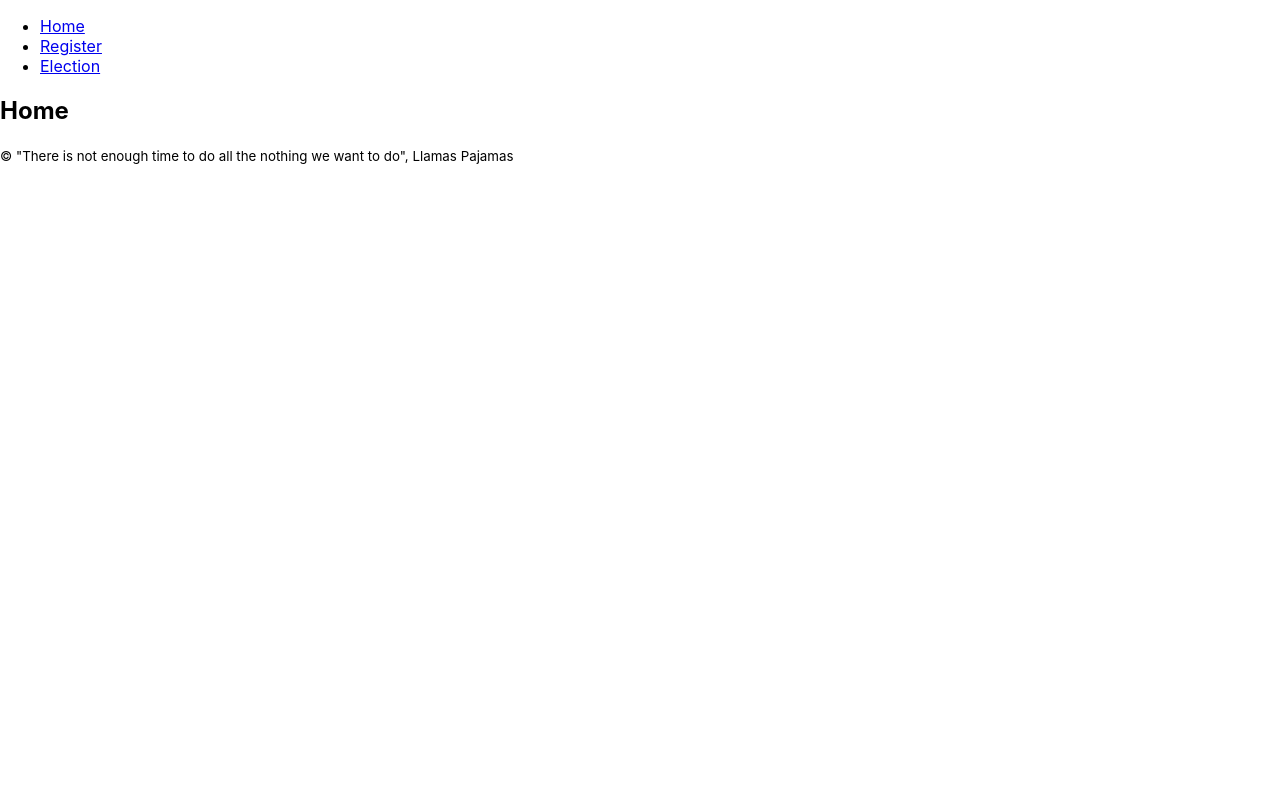
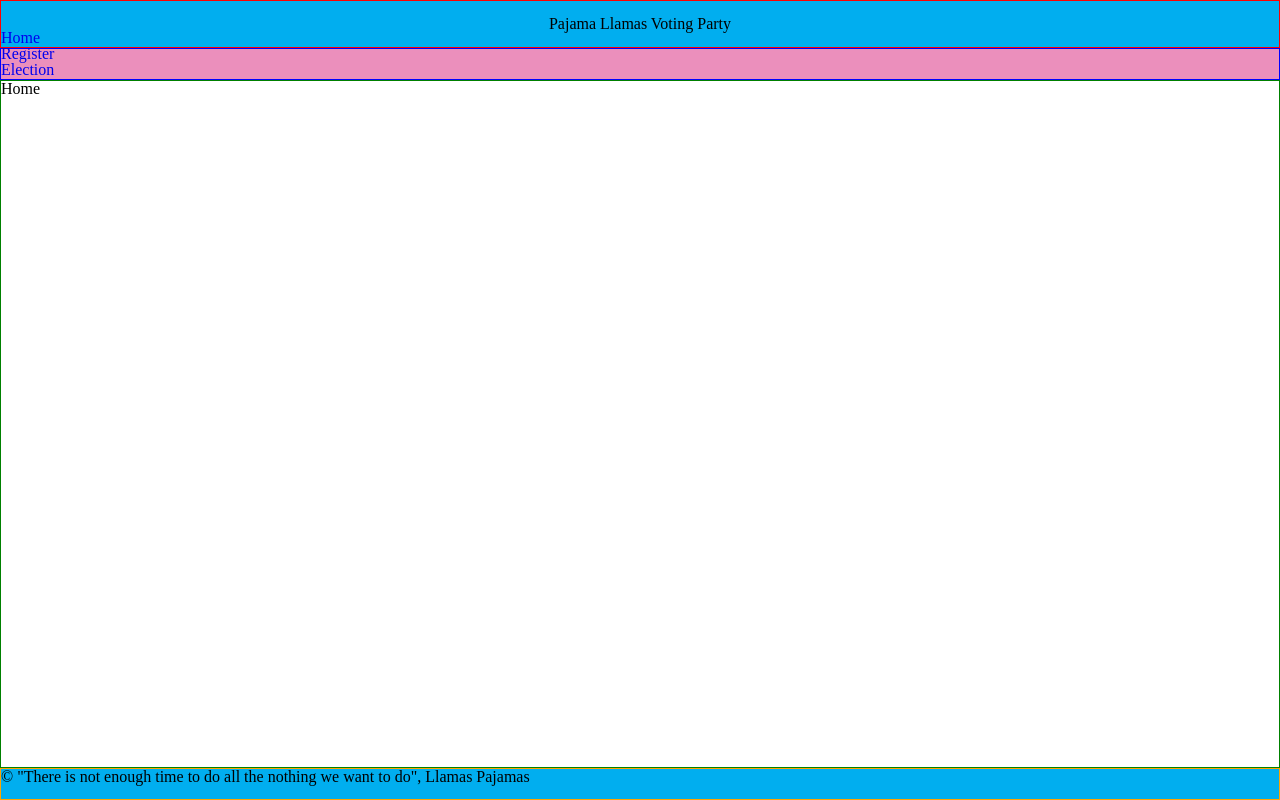
Before and after one commit to Kal-elthegreat/llamas, a JavaScript app in the folder final-proj/: page / in a window 1280 px wide. Built offline with nearby package versions, Linux system fonts and the light colour scheme.

Commit message:
layout styling

```diff
--- /dev/null
+++ b/final-proj/src/components/Layout.css
@@ -0,0 +1,102 @@
+/* http://meyerweb.com/eric/tools/css/reset/
+   v2.0 | 20110126
+   License: none (public domain)
+*/
+
+html, body, div, span, applet, object, iframe,
+h1, h2, h3, h4, h5, h6, p, blockquote, pre,
+a, abbr, acronym, address, big, cite, code,
+del, dfn, em, img, ins, kbd, q, s, samp,
+small, strike, strong, sub, sup, tt, var,
+b, u, i, center,
+dl, dt, dd, ol, ul, li,
+fieldset, form, label, legend,
+table, caption, tbody, tfoot, thead, tr, th, td,
+article, aside, canvas, details, embed,
+figure, figcaption, footer, header, hgroup,
+menu, nav, output, ruby, section, summary,
+time, mark, audio, video {
+	margin: 0;
+	padding: 0;
+	border: 0;
+	font-size: 16px;
+	font: inherit;
+	vertical-align: baseline;
+}
+/* HTML5 display-role reset for older browsers */
+article, aside, details, figcaption, figure,
+footer, header, hgroup, menu, nav, section {
+	display: block;
+}
+body {
+	line-height: 1;
+}
+ol, ul {
+	list-style: none;
+}
+blockquote, q {
+	quotes: none;
+}
+blockquote:before, blockquote:after,
+q:before, q:after {
+	content: '';
+	content: none;
+}
+table {
+	border-collapse: collapse;
+	border-spacing: 0;
+}
+
+.container {
+    position: fixed;
+    top:0;
+    bottom: 0;
+    left: 0;
+    right: 0;
+    display: grid;
+    grid-template-rows: 3rem 2rem 1fr  2rem;
+    grid-template-areas:
+    "header"
+    "menu"
+    "content"
+    "footer";
+}
+
+#main-header,#footer {
+    background-color: #01aeef;
+}
+
+#main-header {
+    grid-area: header;
+    display: flex;
+    justify-content: center;
+    align-items: center;
+    border: 1px solid red;
+}
+
+#main-nav {
+    grid-area: menu;
+    display: flex;
+    align-items: center;
+    border: 1px solid blue;
+    background-color: #eb8fbc;
+    padding: 0 0 20px 0;
+}
+
+#main-nav li > a {
+    text-decoration: none;
+}
+
+#main-nav li > a:hover {
+    text-decoration: underline;
+}
+
+#main-content {
+    grid-area: content;
+    border: 1px solid green;
+}
+
+#footer {
+    grid-area: footer;
+    border: 1px solid orange;
+}
--- a/final-proj/src/components/Layout.js
+++ b/final-proj/src/components/Layout.js
@@ -1,10 +1,11 @@
 import { Outlet,Link } from "react-router-dom"
+import './Layout.css'
 
 export const Layout = () => {
     return (
         <div className="container">
             <header id="main-header">
-
+                <h1>Pajama Llamas Voting Party</h1>
             </header>
 
             <nav id="main-nav">
@@ -19,7 +20,7 @@ export const Layout = () => {
             <main id='main-content'>
                 <Outlet/>
             </main>
-            <footer>
+            <footer id="footer">
                 <small>&copy; "There is not enough time to do all the nothing we want to do", Llamas Pajamas </small>
             </footer>
         </div>
```
